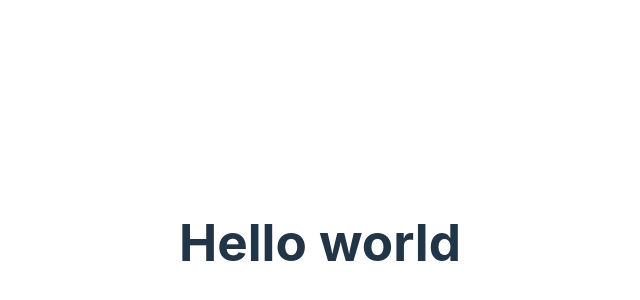
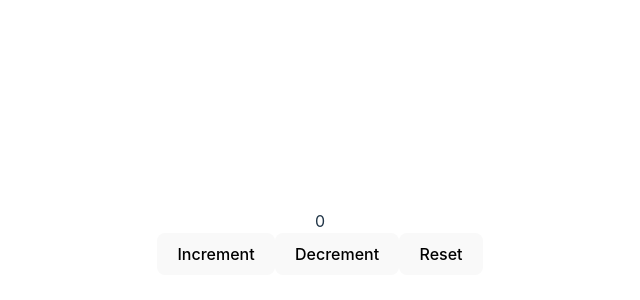
Before and after one commit to MohammedRizwan4/justDemoCodeEvolution, a React (Vite) app: page / in a window 1280 px wide. Shown: the part 158-458 px from the top of the page, without its empty margins (320-960 px from the left). Built offline with nearby package versions, Linux system fonts and the light colour scheme.

Commit message:
useReducer hook with single integer value

```diff
--- a/src/App.jsx
+++ b/src/App.jsx
@@ -1,12 +1,12 @@
 import React, { useState } from 'react'
 import './App.css'
+import CounterOne from './components/CounterOne'
 
 function App() {
 
-
   return (
     <>
-      <h1>Hello world</h1>
+      <CounterOne />
     </>
   )
 }
--- /dev/null
+++ b/src/components/CounterOne.jsx
@@ -0,0 +1,34 @@
+import React from 'react'
+import { useReducer } from 'react'
+
+const initialState = 0
+// the callback has first accum, here it is state and second is current value, here it current action
+const reducer = (state, action) => {
+    switch (action) {
+        case 'increment':
+            return state + 1;
+        case 'decrement':
+            return state - 1;
+        case 'reset':
+            return 0;
+        default:
+            return state;
+    }
+}
+
+const CounterOne = () => {
+
+    // same in JS reduce method take reducer function and accumulator which is initalValue
+    const [count, dispatch] = useReducer(reducer, initialState)
+
+    return (
+        <div>
+            <div>{count}</div>
+            <button onClick={() => dispatch('increment')}>Increment</button>
+            <button onClick={() => dispatch('decrement')}>Decrement</button>
+            <button onClick={() => dispatch('reset')}>Reset</button>
+        </div>
+    )
+}
+
+export default CounterOne
```
